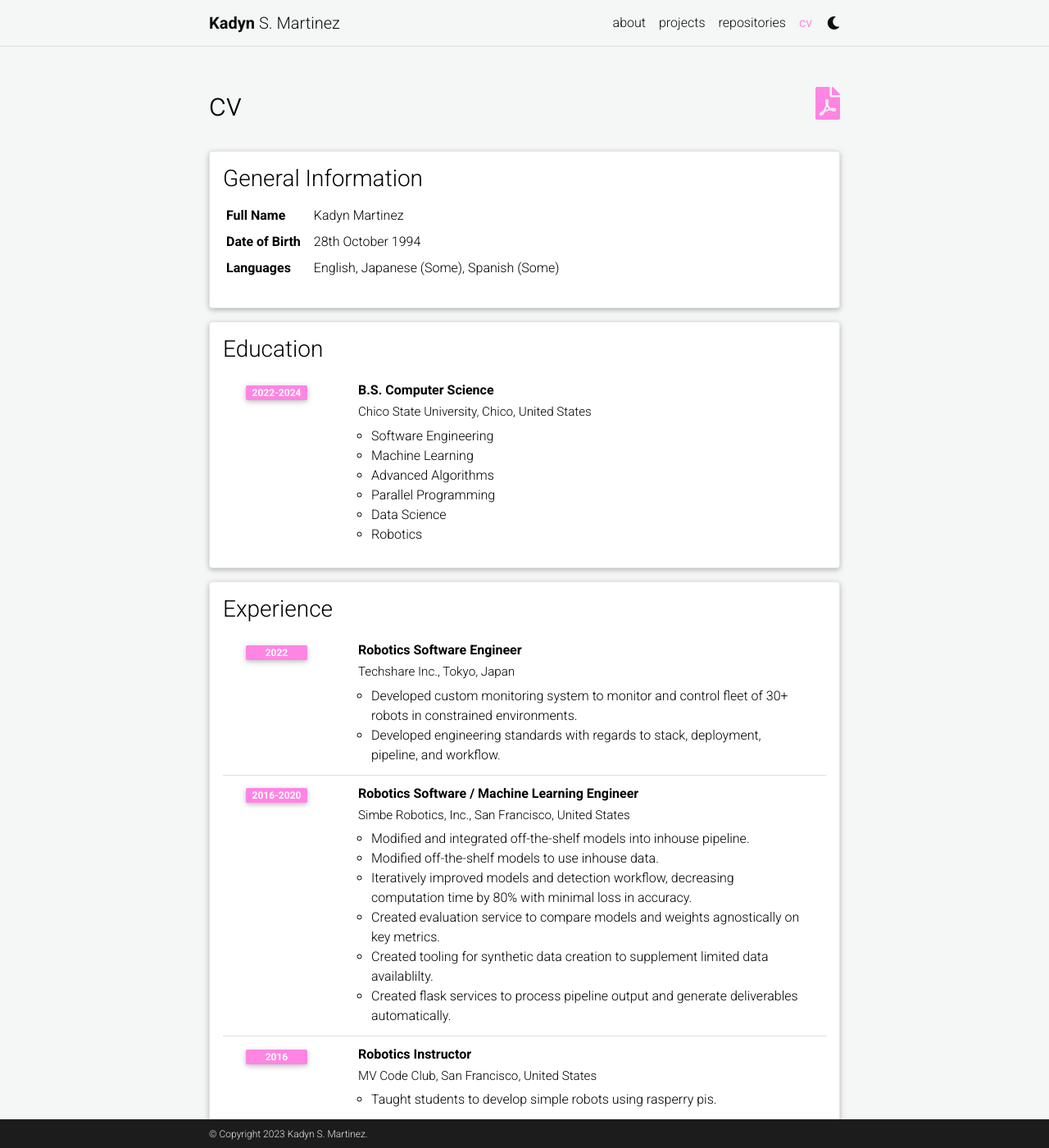
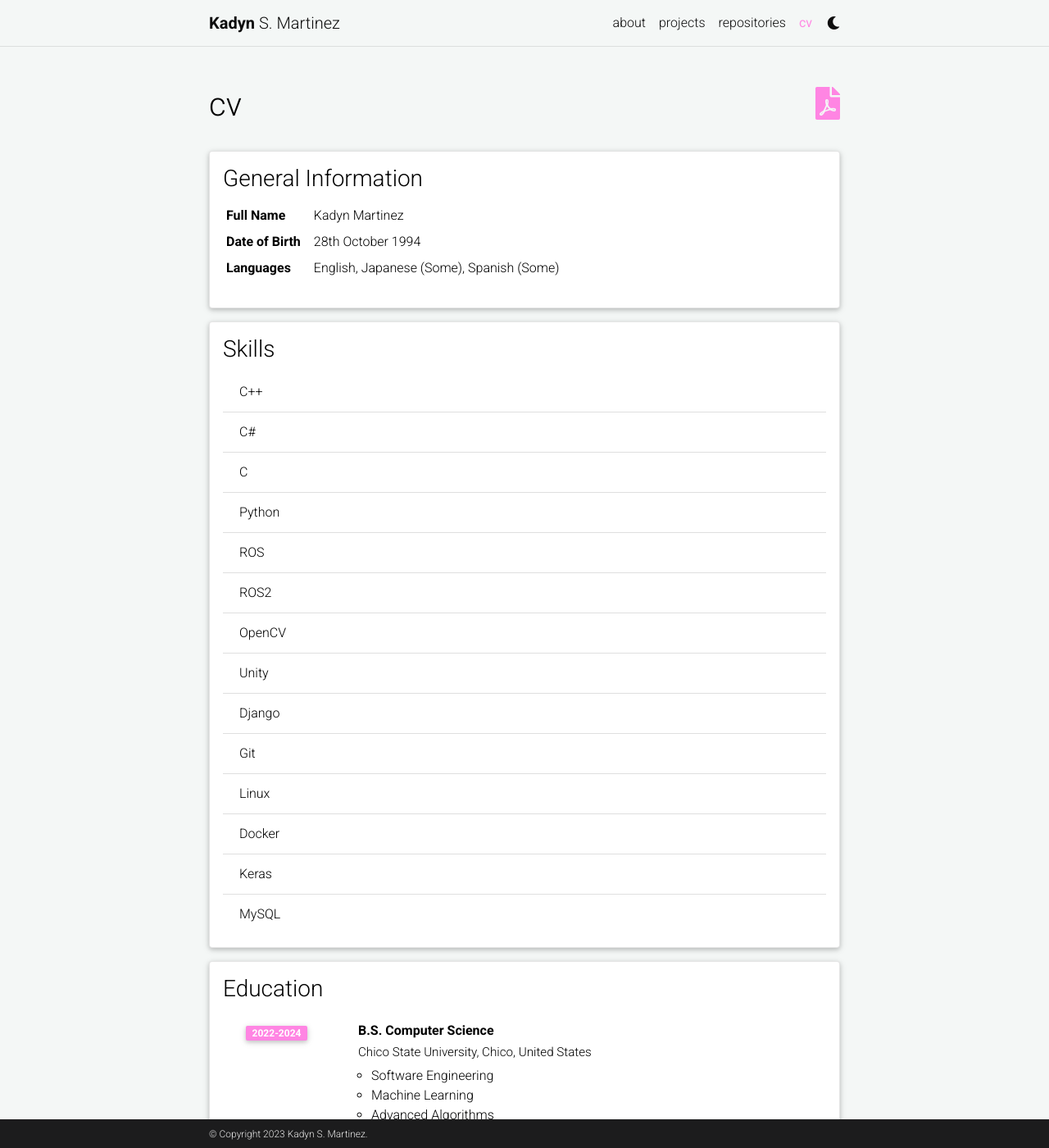
Before and after one commit to KadynCBR/KadynCBR.github.io, a Jekyll site: the page built from _pages/cv.md, in a window 1280 px wide and 1400 px high. Shown: the whole window at 82% size. Built offline with Jekyll 4.4.1, drawn with Linux system fonts in a browser that asks for light colours; comment, search, counter and statistics services are not loaded; a style sheet for code colours, icons or effects is not loaded.

Commit message:
added skills list.

```diff
--- a/_data/cv.yml
+++ b/_data/cv.yml
@@ -7,6 +7,24 @@
       value: 28th October 1994
     - name: Languages
       value: English, Japanese (Some), Spanish (Some)
+
+- title: Skills
+  type: list
+  contents:
+    - C++
+    - C#
+    - C
+    - Python
+    - ROS
+    - ROS2
+    - OpenCV
+    - Unity
+    - Django
+    - Git
+    - Linux
+    - Docker
+    - Keras
+    - MySQL
 
 - title: Education
   type: time_table
@@ -71,29 +89,6 @@
 #       year: 2015-now
 #       description: A beautiful, simple, clean, and responsive Jekyll theme for academics.
 
-# - title: Honors and Awards
-#   type: time_table
-#   contents:
-#     - year: 1921
-#       items:
-#         - Nobel Prize in Physics
-#         - Matteucci Medal
-#     - year: 2029
-#       items:
-#         - Max Planck Medal
-
-# - title: Academic Interests
-#   type: nested_list
-#   contents:
-#     - title: Topic 1.
-#       items:
-#         - Description 1.
-#         - Description 2.
-#     - title: Topic 2.
-#       items:
-#         - Description 1.
-#         - Description 2.
-
 - title: Other Interests
   type: list
   contents:
```
